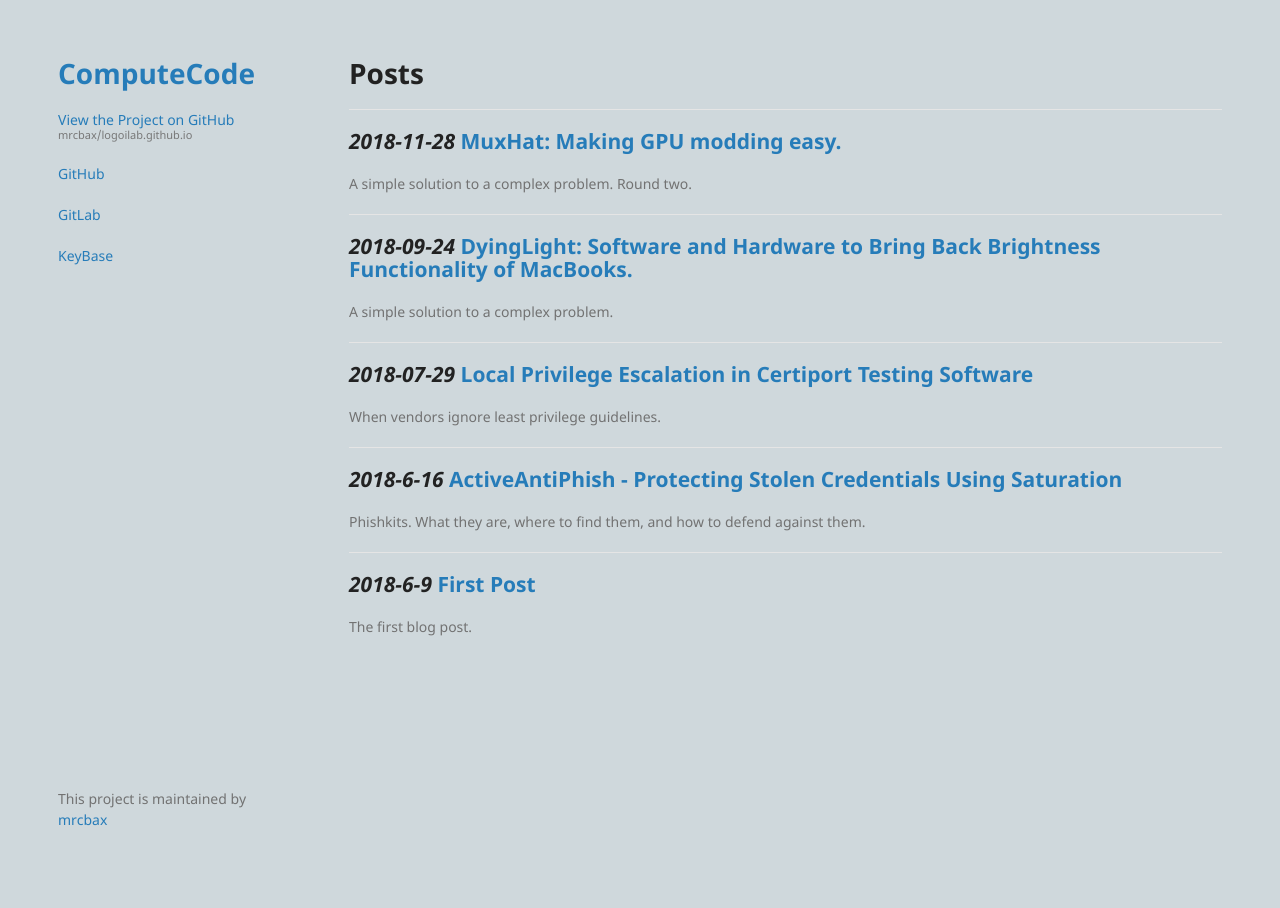
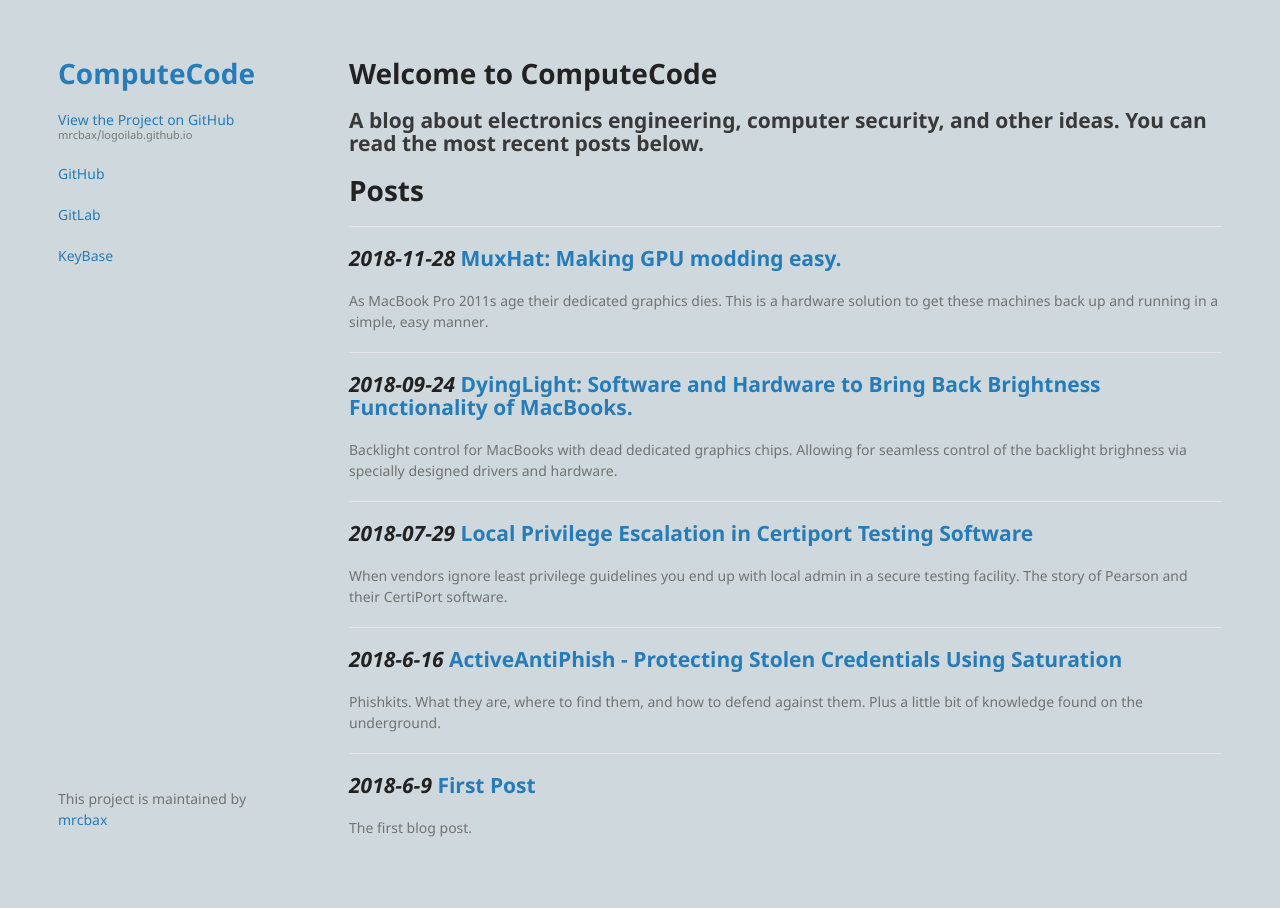
Before and after one commit to mrcbax/logoilab.github.io, a Jekyll site: the page built from index.md, in a window 1280 px wide. Built offline with Jekyll 4.4.1, drawn with Linux system fonts in a browser that asks for light colours; the repository's description, which GitHub fills in, is left out.

Commit message:
more content

```diff
--- a/index.md
+++ b/index.md
@@ -3,6 +3,13 @@ layout: default
 title: ComputeCode Blog
 author: Chad Baxter
 ---
+
+Welcome to ComputeCode
+===
+
+A blog about electronics engineering, computer security, and other ideas. You can read the most recent posts below.
+---
+
 Posts
 ===
 
@@ -11,28 +18,28 @@ Posts
 <strong> _2018-11-28_ [MuxHat: Making GPU modding easy.](MuxHat.html)</strong>
 ---
 
-A simple solution to a complex problem. Round two.
+As MacBook Pro 2011s age their dedicated graphics dies. This is a hardware solution to get these machines back up and running in a simple, easy manner.
 
 <hr>
 
 <strong> _2018-09-24_ [DyingLight: Software and Hardware to Bring Back Brightness Functionality of MacBooks.](DyingLight.html)</strong>
 ---
 
-A simple solution to a complex problem.
+Backlight control for MacBooks with dead dedicated graphics chips. Allowing for seamless control of the backlight brighness via specially designed drivers and hardware.
 
 <hr>
 
 <strong> _2018-07-29_ [Local Privilege Escalation in Certiport Testing Software](2018-07-29_1.html)</strong>
 ---
 
-When vendors ignore least privilege guidelines.
+When vendors ignore least privilege guidelines you end up with local admin in a secure testing facility. The story of Pearson and their CertiPort software.
 
 <hr>
 
 <strong>_2018-6-16_ [ActiveAntiPhish - Protecting Stolen Credentials Using Saturation](2018-06-16_1.html)</strong>
 ---
 
-Phishkits. What they are, where to find them, and how to defend against them.
+Phishkits. What they are, where to find them, and how to defend against them. Plus a little bit of knowledge found on the underground.
 
 <hr>
 
```
